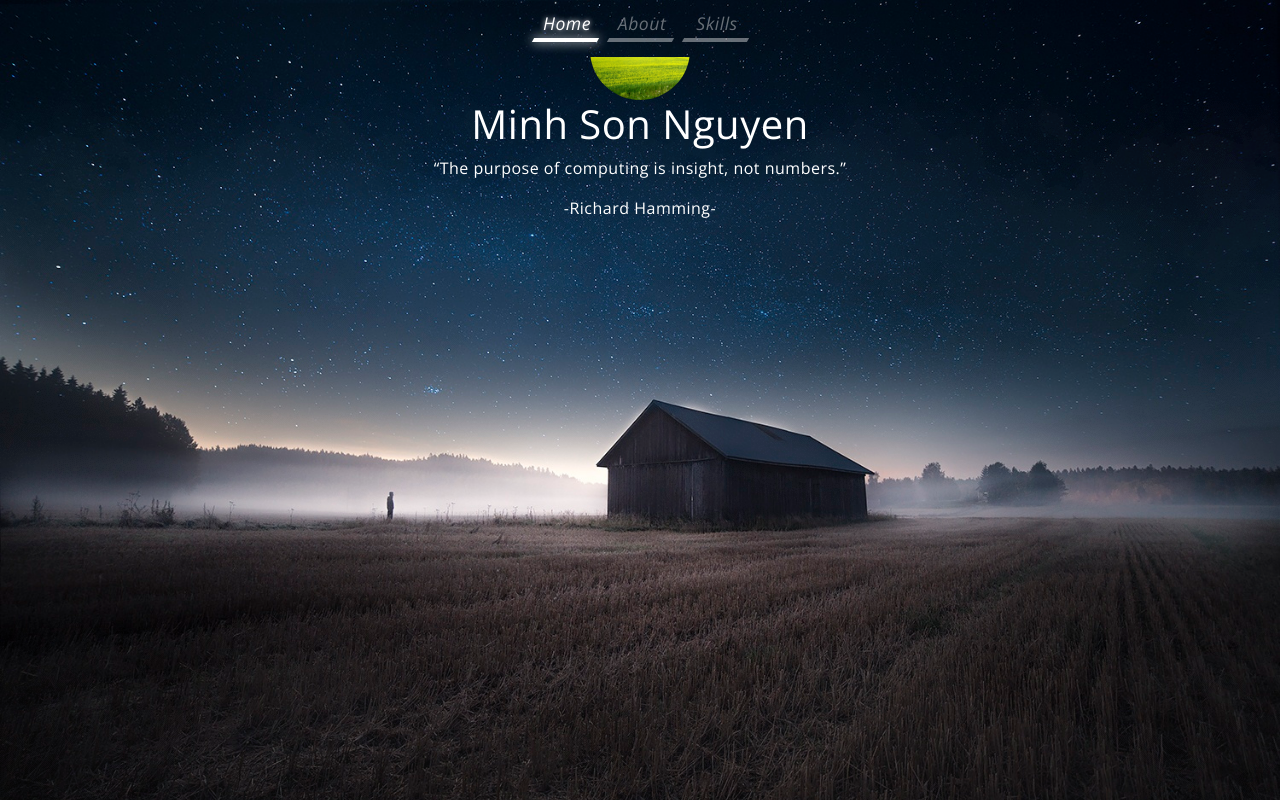
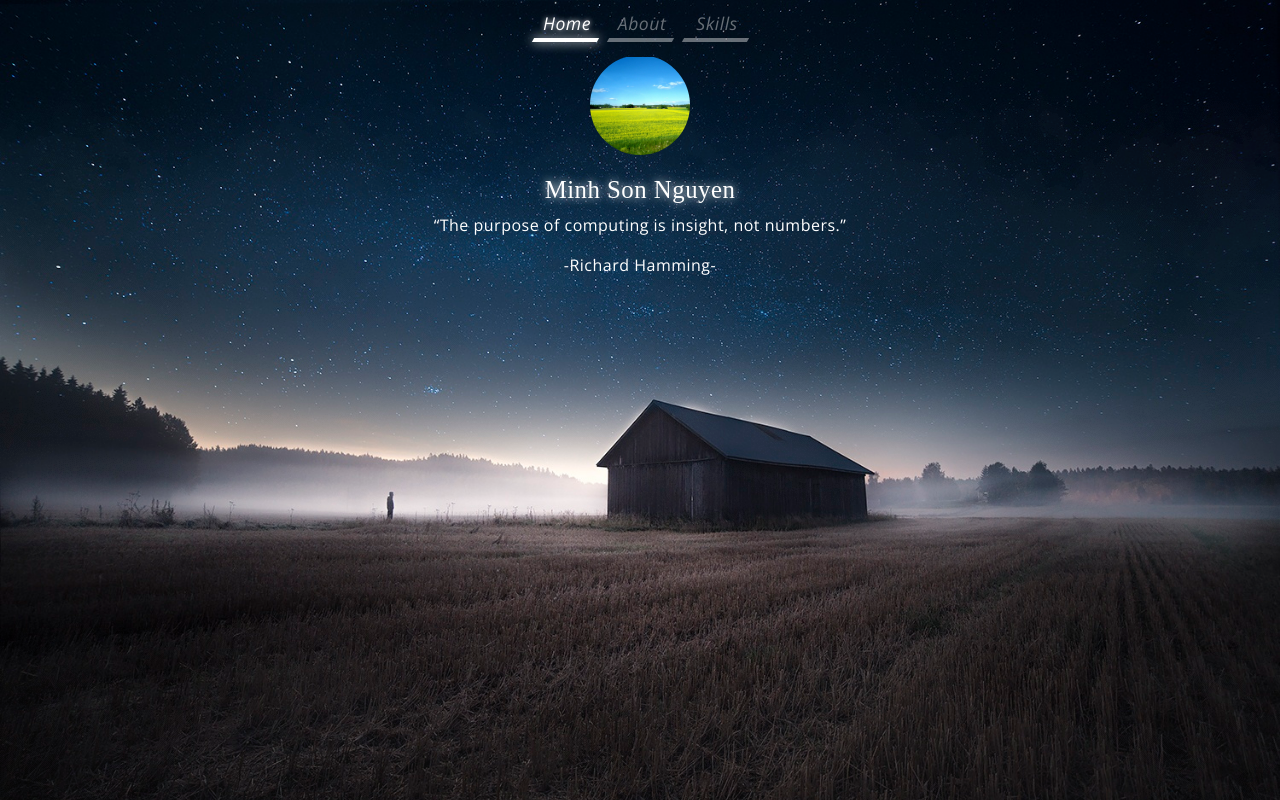
Before and after one commit to nguymin4/nguymin4.github.io, a Gatsby site: page / in a window 1280 px wide. Built offline with nearby package versions, Linux system fonts and the light colour scheme; Gatsby itself is replaced by a stand-in of ours.

Commit message:
Update page wrapper

```diff
--- a/src/pages/AboutPage.js
+++ b/src/pages/AboutPage.js
@@ -1,11 +1,11 @@
 import React from 'react';
-import { Link } from 'gatsby';
 import Layout from '../components/Layout';
 import SEO from '../components/SEO';
 
 const About = () => (
   <Layout>
     <SEO title="About" />
+    <section className="view">
       <div className="container">
         <h2>About me</h2>
         <div className="row">
@@ -47,6 +47,7 @@
           </div>
         </div>
       </div>
+    </section>
   </Layout>
 );
 
--- a/src/pages/SkillsPage.js
+++ b/src/pages/SkillsPage.js
@@ -1,11 +1,11 @@
 import React from 'react';
-import { Link } from 'gatsby';
 import Layout from '../components/Layout';
 import SEO from '../components/SEO';
 
 const SkillsView = () => (
   <Layout>
     <SEO title="Skills" />
+    <section className="view">
       <div className="container">
         <div className="row">
           <h2>
@@ -29,6 +29,7 @@
           <div className="col-md-12 achievement-list" />
         </div>
       </div>
+    </section>
   </Layout>
 );
 
--- a/src/pages/index.js
+++ b/src/pages/index.js
@@ -1,5 +1,4 @@
 import React from 'react';
-import { Link } from 'gatsby';
 import Layout from '../components/Layout';
 import SEO from '../components/SEO';
 import profileLogo from '../images/field3.jpg';
@@ -7,16 +6,18 @@
 const HomePage = () => (
   <Layout>
     <SEO title="Home" />
+    <section className="view active">
       <div className="container text-center">
         <a href="https://github.com/nguymin4">
           <img alt=" " className="rounded-circle" src={profileLogo} height="100" width="100" />
         </a>
-      <h1>Minh Son Nguyen</h1>
+        <h3>Minh Son Nguyen</h3>
         <div>
           <p>“The purpose of computing is insight, not numbers.”</p>
           <p>-Richard Hamming-</p>
         </div>
       </div>
+    </section>
   </Layout>
 );
 
```
Lines whose indentation alone changed are shown as unchanged.
